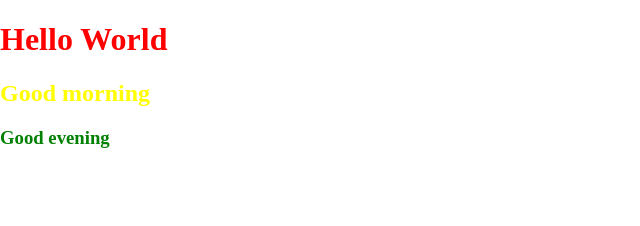
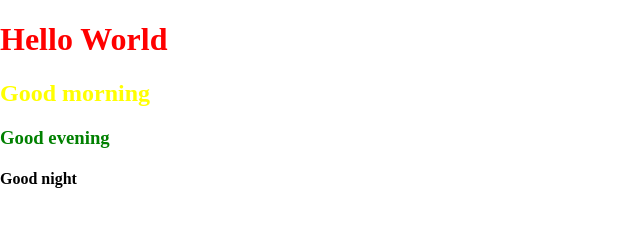
Before and after one commit to kuzmenko-artur/nava, a plain HTML site: page index.html in a window 1280 px wide. Shown: the whole page, without its empty margins (0-640 px from the left). Drawn offline with Linux system fonts and the light colour scheme.

Commit message:
Good night

```diff
--- a/index.html
+++ b/index.html
@@ -9,5 +9,6 @@
 	<h1>Hello World</h1>
 	<h2>Good morning</h2>
 	<h3>Good evening</h3>
+	<h4>Good night</h4>
 </body>
 </html>
```
